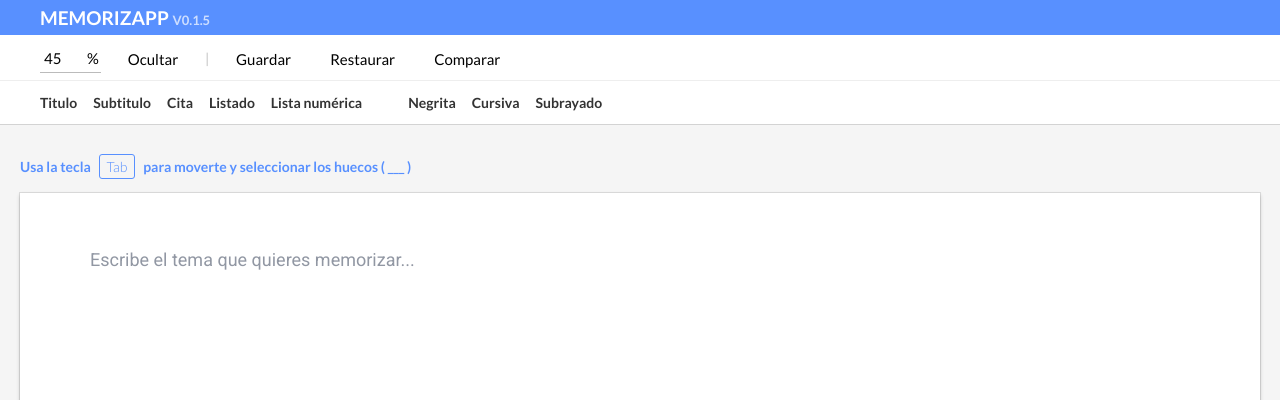
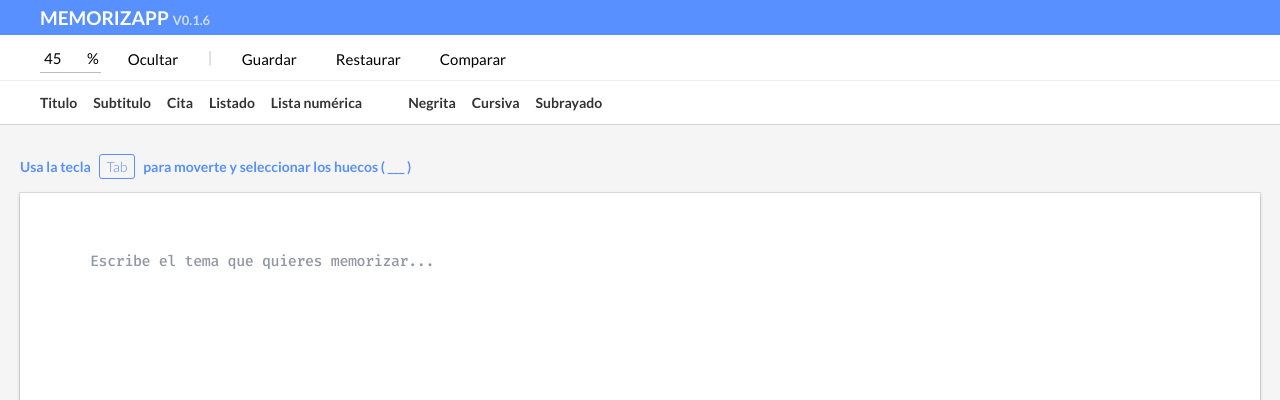
Before and after one commit to Giantswing/Memorizapp, a Next.js app: page / in a window 1280 px wide. Shown: the top 400 px of the page. Built offline with nearby package versions, Linux system fonts and the light colour scheme.

Commit message:
compare button working kinda

```diff
--- a/components/CompareButton.jsx
+++ b/components/CompareButton.jsx
@@ -2,8 +2,13 @@
   return (
     <button
       data-tooltip="Comparar el texto actual con el texto guardado previamente"
-      className="c-button"
-      onClick={props.CompareContent}
+      className={`c-button ${
+        props.showHiddenContent ? "c-button--toggle" : ""
+      } `}
+      onClick={() => {
+        props.CompareContent();
+        console.log(props.hiddenContent);
+      }}
     >
       Comparar
     </button>
--- /dev/null
+++ b/components/HiddenWordsDisplay.jsx
@@ -0,0 +1,128 @@
+import React, { useRef, useEffect } from "react";
+import {
+  Editor,
+  EditorState,
+  RichUtils,
+  getDefaultKeyBinding,
+  ContentBlock,
+  DraftHandleValue,
+  convertFromHTML,
+  convertFromRaw,
+  convertToRaw,
+  ContentState,
+  RawDraftContentState,
+} from "draft-js";
+
+function HiddenWordsDisplay({
+  editorState,
+  editorRef,
+  content,
+  hiddenContent,
+  showHiddenContent,
+}) {
+  const blockPositions = [{}];
+
+  /*
+  useEffect(() => {
+    console.log(hiddenContent);
+    for (let i = 0; i < hiddenContent.length; i++) {
+      var currentBlock = editorState
+        .getCurrentContent()
+        .getBlockForKey(hiddenContent[i].blockKey);
+
+      if (currentBlock !== null && currentBlock.getText() !== "") {
+        var wordXPos = currentBlock.getText();
+      }
+
+      if (currentBlock !== null) {
+        blockPositions[i] = {
+          xPos: props.editorState
+            .getCurrentContent()
+            .getBlockForKey(props.hiddenContent[i].blockKey)
+            .getBoundingClientRect().left,
+        };
+        console.log(props.content);
+      }
+
+    }
+  }, [hiddenContent, content]);
+  */
+
+  return (
+    <>
+      {showHiddenContent && hiddenContent.length > 1 && (
+        <div>
+          {hiddenContent.map((hiddenWord) => (
+            //div with custom styling
+
+            <div
+              key={`${hiddenWord.blockKey}-${hiddenWord.position}`}
+              style={{
+                position: "absolute",
+                left: "0",
+                top: "0",
+                backgroundColor: "white",
+                zIndex: "100",
+              }}
+            >
+              {hiddenWord.word}
+            </div>
+          ))}
+        </div>
+      )}
+    </>
+  );
+}
+
+/*
+function hiddenContentDisplay(props) {
+  const editorRef = useRef(null);
+
+  useEffect(() => {
+    if (editorRef.current) {
+      const editor = editorRef.current;
+      const block = editor.props.editorState.getCurrentContent().getBlockForKey(props.hiddenContent[0].blockKey);
+      const blockElement = document.querySelector(`[data-offset-key="${block.getKey()}-0-0"]`);
+
+      const blockRect = blockElement.getBoundingClientRect();
+
+      const words = block.getText().split(/\s+/);
+
+      const gapPositions = words.reduce((positions, word, index) => {
+        if (props.hiddenContent.some((hw) => hw.position === index)) {
+          positions.push(index);
+        }
+        return positions;
+      }, []);
+
+      const lineHeight = blockRect.height / words.length;
+
+      props.hiddenContent.forEach((hw) => {
+        const gapIndex = gapPositions.indexOf(hw.position);
+        const gapTop = blockRect.top + lineHeight * gapIndex;
+        const gapLeft = blockRect.left;
+        const wordElement = document.querySelector(`[data-offset-key="${hw.blockKey}-${hw.position}-0"]`);
+        const wordRect = wordElement.getBoundingClientRect();
+
+        const hiddenWordElement = document.createElement("div");
+        hiddenWordElement.style.position = "absolute";
+        hiddenWordElement.style.left = `${gapLeft + wordRect.left}px`;
+        hiddenWordElement.style.top = `${gapTop}px`;
+        hiddenWordElement.style.backgroundColor = "white";
+        hiddenWordElement.style.zIndex = 100;
+        hiddenWordElement.innerText = hw.word;
+
+        document.body.appendChild(hiddenWordElement);
+      });
+    }
+  }, [props.hiddenContent]);
+
+  return (
+    <div style={{ display: "none" }}>
+      <Editor editorState={EditorState.createWithContent(ContentState.createFromText(props.text))} ref={editorRef} />
+    </div>
+  );
+}
+*/
+
+export default HiddenWordsDisplay;
--- a/components/HideButton.jsx
+++ b/components/HideButton.jsx
@@ -1,4 +1,5 @@
 import { useState } from "react";
+import { useEffect } from "react";
 
 function HideButton({
   CallbackUpdateText,
@@ -7,10 +8,12 @@
   deletePercent,
   savedContent,
   setSavedContent,
+  hiddenContent,
+  setHiddenContent,
 }) {
   function HideContent() {
-    var newContent;
     //check if content exists
+    var backupContent, newContent;
 
     if (
       !content ||
@@ -21,14 +24,18 @@
       return;
 
     if (savedContent.blocks[0].text === "") {
-      const restoredSavedContent = JSON.parse(JSON.stringify(content));
-      setSavedContent(restoredSavedContent);
+      const auxContentBackup1 = JSON.parse(JSON.stringify(content));
+      const auxContentBackup2 = JSON.parse(JSON.stringify(content));
+      setSavedContent(auxContentBackup1);
       newContent = content.blocks;
+      backupContent = auxContentBackup2.blocks;
     } else {
       setContent(savedContent);
-      const restoredSavedContent = JSON.parse(JSON.stringify(savedContent));
-      setSavedContent(restoredSavedContent);
+      const auxContentBackup1 = JSON.parse(JSON.stringify(savedContent));
+      const auxContentBackup2 = JSON.parse(JSON.stringify(savedContent));
+      setSavedContent(auxContentBackup1);
       newContent = savedContent.blocks;
+      backupContent = auxContentBackup2.blocks;
     }
 
     var paragraphWords = [];
@@ -40,10 +47,18 @@
         //deletePercent / 100
         if (Math.random() < deletePercent / 100) {
           if (j > 0 && j < paragraphWords.length - 1) {
-            paragraphWords[j] = " ".repeat(paragraphWords[j].length);
+            //AddHiddenWord(newContent[i].key, currentOffset, paragraphWords[j]);
+
+            paragraphWords[j] = " ".repeat(paragraphWords[j].length);
 
             var wordLength = paragraphWords[j].length;
             newContent[i].inlineStyleRanges.push({
+              offset: currentOffset,
+              length: wordLength,
+              style: "UNDERSCORES",
+            });
+
+            backupContent[i].inlineStyleRanges.push({
               offset: currentOffset,
               length: wordLength,
               style: "UNDERSCORES",
@@ -57,10 +72,20 @@
       newContent[i].text = paragraphWords.join(" ");
     }
 
+    setHiddenContent({ blocks: backupContent, entityMap: {} });
     setContent({ blocks: newContent, entityMap: {} });
 
     CallbackUpdateText();
   }
+
+  /*
+  function AddHiddenWord(blockKey, position, word) {
+    setHiddenContent((hiddenContent) => [
+      ...hiddenContent,
+      { blockKey: blockKey, position: position, word: word },
+    ]);
+  }
+  */
 
   return (
     <button
--- a/components/OptionsHeader.jsx
+++ b/components/OptionsHeader.jsx
@@ -11,7 +11,7 @@
       <div className="o-container">
         <HidePercentInput {...props} />
         <HideButton {...props} />
-        <span class="u-barely-visible">|</span>
+        <span className="u-barely-visible">|</span>
         <SaveContentButton {...props} />
         <RestoreContentButton {...props} />
         <CompareButton {...props} />
--- a/components/RTETextEditor.jsx
+++ b/components/RTETextEditor.jsx
@@ -1,5 +1,6 @@
 import React, { useState, useRef } from "react";
 import { useEffect } from "react";
+import HiddenWordsDisplay from "./HiddenWordsDisplay";
 
 import {
   Editor,
@@ -19,9 +20,22 @@
 import BlockStyleControls from "./BlockStyleControls";
 import InlineStyleControls from "./InlineStyleControls";
 
-const RTEditor = ({ updateText, setUpdateText, content, setContent }) => {
+const RTEditor = ({
+  updateText,
+  setUpdateText,
+  content,
+  setContent,
+  savedContent,
+  showHiddenContent,
+  hiddenContent,
+}) => {
   const editorRef = useRef(null);
   const [editorState, setEditorState] = useState(EditorState.createEmpty());
+
+  const hiddenEditorRef = useRef(null);
+  const [hiddenEditorState, setHiddenEditorState] = useState(
+    EditorState.createEmpty()
+  );
 
   const styleMap = {
     CODE: {
@@ -33,10 +47,31 @@
     UNDERSCORES: {
       color: "black",
       borderBottom: "1px solid #a3c9e8",
-      borderRadius: "2px",
+
       transition: "all 0.5s ease",
     },
   };
+
+  const hiddenStyleMap = {
+    UNDERSCORES: {
+      color: "white",
+      backgroundColor: "rgba(0, 0, 0, 0.45)",
+      transition: "all 0.5s ease",
+      outline: "3px solid rgba(0, 0, 0, 0.45)",
+      borderRadius: "3px",
+      top: "0",
+    },
+  };
+
+  useEffect(() => {
+    //grab content from savedContent and put it in the hiddenEditor
+    if (hiddenContent !== null) {
+      let newState = convertFromRaw(hiddenContent);
+      let newEditorState = EditorState.createWithContent(newState);
+
+      setHiddenEditorState(newEditorState);
+    }
+  }, [hiddenContent]);
 
   const getBlockStyle = (block) => {
     switch (block.getType()) {
@@ -94,7 +129,6 @@
         .getCurrentContent()
         .getBlockForKey(currentSelection.getStartKey());
     } else {
-      console.log("aaa");
       currentBlock = editorState
         .getCurrentContent()
         .getBlockForKey(currentBlock.getKey());
@@ -108,7 +142,7 @@
 
     //get the next underscore position
     let nextUnderscorePosition = currentBlockText.indexOf(
-      " ",
+      " ",
       currentBlockSelection
     );
     console.log(nextUnderscorePosition);
@@ -124,10 +158,10 @@
             nextUnderscorePosition + underscore_length
           );
           underscore_length++;
-        } while (currentLetter === " " || currentLetter === " ");
+        } while (currentLetter === " " || currentLetter === " ");
 
         nextUnderscorePosition = currentBlockText.indexOf(
-          " ",
+          " ",
           currentBlockSelection + underscore_length - 2
         );
 
@@ -144,7 +178,7 @@
           nextUnderscorePosition + underscore_length
         );
         underscore_length++;
-      } while (currentLetter === " " || currentLetter === " ");
+      } while (currentLetter === " " || currentLetter === " ");
 
       CreateSelection(
         currentSelection,
@@ -207,8 +241,63 @@
     onChange(newEditorState);
   }
 
+  function PrintEditor() {
+    return (
+      <>
+        <div
+          className={`RichEditor-editor--floating RichEditor-editor ${
+            showHiddenContent ? "RichEditor-editor--editing" : ""
+          }  `}
+        >
+          {showHiddenContent && (
+            <Editor
+              ref={hiddenEditorRef}
+              editorState={hiddenEditorState}
+              placeholder="Escribe el tema que quieres memorizar..."
+              blockStyleFn={(block) => getBlockStyle(block)}
+              keyBindingFn={(e) => mapKeyToEditorCommand(e)}
+              onChange={onChange}
+              spellCheck={true}
+              handleKeyCommand={handleKeyCommand}
+              customStyleMap={hiddenStyleMap}
+            />
+          )}
+        </div>
+
+        <div
+          className={`RichEditor-editor ${
+            showHiddenContent ? "RichEditor-editor--editing" : ""
+          }  `}
+        >
+          <Editor
+            ref={editorRef}
+            editorState={editorState}
+            placeholder="Escribe el tema que quieres memorizar..."
+            blockStyleFn={(block) => getBlockStyle(block)}
+            keyBindingFn={(e) => mapKeyToEditorCommand(e)}
+            onChange={onChange}
+            spellCheck={true}
+            handleKeyCommand={handleKeyCommand}
+            customStyleMap={styleMap}
+          />
+        </div>
+      </>
+    );
+  }
+
   return (
     <>
+      {/*
+      <HiddenWordsDisplay
+        editorState={editorState}
+        editorRef={editorRef}
+        content={content}
+        savedContent={savedContent}
+        showHiddenContent={showHiddenContent}
+      />
+
+    */}
+
       <div className="RichEditor-control-parent o-container o-container--fluid">
         <div className="o-container">
           <BlockStyleControls
@@ -222,21 +311,7 @@
         </div>
       </div>
 
-      <div className="RichEditor-root">
-        <div className="RichEditor-editor">
-          <Editor
-            ref={editorRef}
-            editorState={editorState}
-            placeholder="Escribe el tema que quieres memorizar..."
-            customStyleMap={styleMap}
-            blockStyleFn={(block) => getBlockStyle(block)}
-            keyBindingFn={(e) => mapKeyToEditorCommand(e)}
-            onChange={onChange}
-            spellCheck={true}
-            handleKeyCommand={handleKeyCommand}
-          />
-        </div>
-      </div>
+      <div className="RichEditor-root">{PrintEditor()}</div>
     </>
   );
 };
--- a/package.json
+++ b/package.json
@@ -1,6 +1,6 @@
 {
   "name": "memorizapp",
-  "version": "0.1.5",
+  "version": "0.1.6",
   "private": true,
   "scripts": {
     "dev": "next dev",
--- a/pages/_app.js
+++ b/pages/_app.js
@@ -1,11 +1,11 @@
 import { useState } from "react";
-import { Roboto } from "@next/font/google";
+import { Fira_Mono } from "@next/font/google";
 import { Lato } from "@next/font/google";
 
-const font_primary = Roboto({
+const font_primary = Fira_Mono({
   subsets: ["latin"],
   variable: "--font-primary",
-  weight: ["300", "400", "700"],
+  weight: ["400", "500", "700"],
 });
 
 const font_secondary = Lato({
--- a/pages/index.js
+++ b/pages/index.js
@@ -4,6 +4,7 @@
 import ScrollToTopButton from "/components/ScrollToTopButton";
 import AppHeader from "/components/AppHeader";
 import OptionsHeader from "/components/OptionsHeader";
+import HiddenWordsDisplay from "/components/HiddenWordsDisplay";
 
 import dynamic from "next/dynamic";
 
@@ -26,8 +27,35 @@
     ],
     entityMap: {},
   });
+
+  const [hiddenContent, setHiddenContent] = useState({
+    blocks: [
+      {
+        key: "e6dsf",
+        text: "",
+        type: "unstyled",
+        depth: 0,
+        inlineStyleRanges: [],
+        entityRanges: [],
+        data: {},
+      },
+    ],
+    entityMap: {},
+  });
+
   const [deletePercent, setDeletePercent] = useState(45);
   const [updateText, setUpdateText] = useState(false);
+  /*
+  const [hiddenContent, setHiddenContent] = useState([
+    {
+      blockKey: "",
+      position: 0,
+      word: "",
+    },
+  ]);
+  J*/
+
+  const [showHiddenContent, setShowHiddenContent] = useState(false);
 
   function CallbackUpdateText() {
     setUpdateText(true);
@@ -43,6 +71,12 @@
     const restoredSavedContent = JSON.parse(JSON.stringify(savedContent));
     setSavedContent(restoredSavedContent);
     setUpdateText(true);
+
+    if (showHiddenContent) {
+      setShowHiddenContent(!showHiddenContent);
+    }
+
+    setHiddenContent({ blocks: [], entityMap: {} });
   }
 
   function ClearContent() {
@@ -52,7 +86,11 @@
   }
 
   function CompareContent() {
-    console.log("comparing content");
+    //toggle show hidden words
+
+    if (hiddenContent.blocks.length != 0) {
+      setShowHiddenContent(!showHiddenContent);
+    }
   }
 
   return (
@@ -76,6 +114,9 @@
           setSavedContent,
           RestoreSavedContent,
           CompareContent,
+          setHiddenContent,
+          hiddenContent,
+          showHiddenContent,
         }}
       />
 
@@ -89,6 +130,9 @@
           setUpdateText={setUpdateText}
           setContent={setContent}
           content={content}
+          savedContent={savedContent}
+          showHiddenContent={showHiddenContent}
+          hiddenContent={hiddenContent}
         />
       </main>
 
--- a/styles/components/c-button.scss
+++ b/styles/components/c-button.scss
@@ -9,6 +9,12 @@
   border-radius: $input-radius;
   transition: 0.05s;
   position: relative;
+
+  &--toggle {
+    background-color: $main-blue;
+    color: white;
+    border: none;
+  }
 
   &::before {
     content: attr(data-tooltip);
@@ -57,6 +63,14 @@
   &[data-tooltip=""]:before {
     display: none;
   }
+
+  //change color when active
+  &:active {
+    background-color: $main-blue-dark;
+    transform: scale(0.9);
+    color: white;
+    border: none;
+  }
 }
 
 [data-tooltip=""]:before {
--- a/styles/components/rich-text.scss
+++ b/styles/components/rich-text.scss
@@ -62,9 +62,23 @@
 
 .RichEditor-editor {
   cursor: text;
-  font-size: 18px;
-  line-height: 125%;
   padding-bottom: $vertical-distance;
+  @include editor-text;
+
+  &--floating {
+    position: absolute;
+    z-index: 150;
+    color: transparent;
+    transform: translateY(-25px);
+    pointer-events: none;
+    transition: 0.1s;
+
+    //color: red !important;
+  }
+
+  &--editing {
+    line-height: 400%;
+  }
 }
 
 .RichEditor-editor .public-DraftEditorPlaceholder-root,
--- a/styles/globals.scss
+++ b/styles/globals.scss
@@ -32,12 +32,6 @@
   min-height: 100vh;
 }
 
-.RichEditor-editor {
-  transition: all 0.3s ease;
-  font-family: $font--primary !important;
-  line-height: 135%;
-}
-
 .RichEditor-controls {
   font-size: 20px;
   font-weight: bold;
--- a/styles/theme/typography.scss
+++ b/styles/theme/typography.scss
@@ -61,3 +61,11 @@
 
   @include fluid-type($sm, $xl, 14px, 14px);
 }
+
+@mixin editor-text() {
+  font-family: $font--primary;
+  font-weight: 500;
+  line-height: 180%;
+  letter-spacing: -0.4px;
+  font-size: 15px;
+}
```
